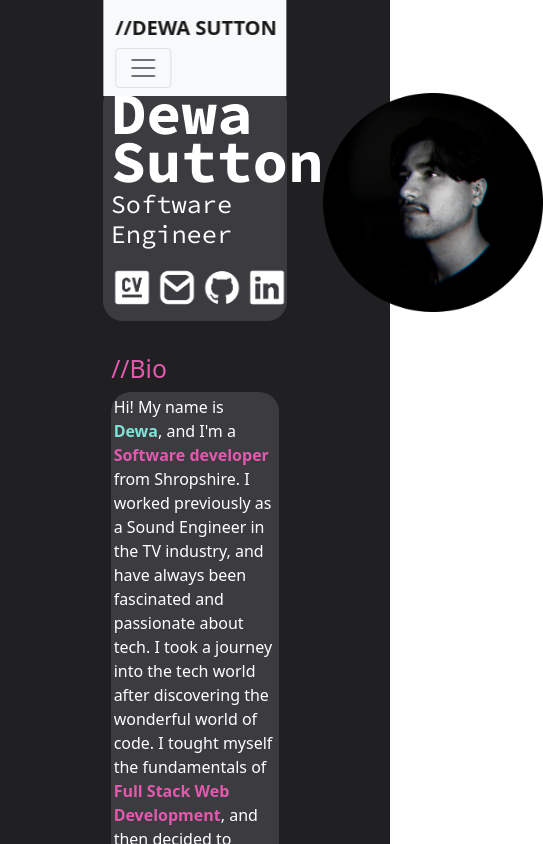
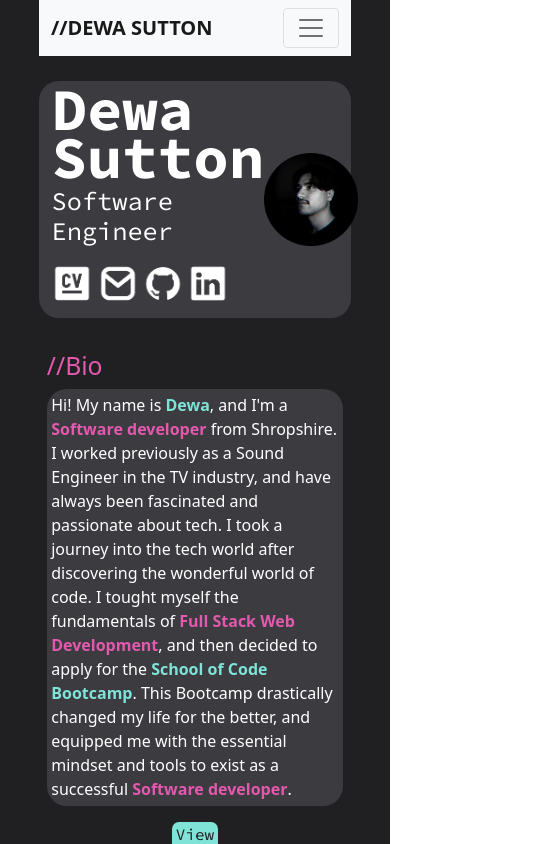
Before and after one commit to Dan-Sutton/portfolio-site, a React (Create React App) app: page / in a window 390 px wide. Shown: the top 844 px of the page, 543 px wide, since content can reach past the window. Built offline with nearby package versions, Linux system fonts and the light colour scheme.

Commit message:
fixed responsiveness

```diff
--- a/src/App.css
+++ b/src/App.css
@@ -20,4 +20,12 @@
   left: 50%;
   transform: translateX(-50%);
   z-index: 1;
+  position: fixed;
+  width: 47vw;
 }
+
+@media only screen and (max-width: 1026px) {
+  .navbar {
+    width: 80vw;
+  }
+}
--- a/src/components/Contact/contact.module.css
+++ b/src/components/Contact/contact.module.css
@@ -8,8 +8,9 @@
   margin-top: 10vh;
   display: grid;
   align-items: center;
-  width: 40vw;
-  margin-left: 3.5vw;
+  width: 90%;
+  margin-right: 5%;
+  margin-left: 5%;
 }
 
 .submit {
@@ -17,7 +18,7 @@
 }
 
 .contacthead {
-  margin-top: 10vh;
+  margin-top: 3%;
   color: white;
   display: grid;
   justify-items: flex-start;
@@ -41,3 +42,9 @@
   margin-bottom: 2%;
   margin-right: 20vw;
 }
+
+@media only screen and (max-width: 1026px) {
+  .body {
+    width: 80vw;
+  }
+}
--- a/src/components/Home/home.module.css
+++ b/src/components/Home/home.module.css
@@ -20,7 +20,6 @@
   font-weight: 400;
 }
 .profile {
-  margin-top: 7vh;
   height: 28vh;
   display: flex;
   justify-content: space-between;
@@ -34,8 +33,8 @@
 }
 
 .profileimage {
-  height: 26vh;
   width: auto;
+  height: 80%;
   margin-right: 4%;
 }
 
@@ -79,3 +78,17 @@
   width: 15%;
   font-family: var(--font);
 }
+
+@media only screen and (max-width: 1026px) {
+  .home {
+    width: 80vw;
+  }
+}
+
+@media only screen and (max-width: 567px) {
+  .profileimage {
+    width: 30%;
+    height: auto;
+    margin-right: 4%;
+  }
+}
--- a/src/components/NavBarNew/index.js
+++ b/src/components/NavBarNew/index.js
@@ -8,10 +8,6 @@ export default function NavbarNew({ setShowHome, setShowProjects }) {
       className="navbar"
       bg="light"
       expand="lg"
-      style={{
-        position: "fixed",
-        width: "47vw",
-      }}
     >
       <Container>
         <Navbar.Brand
--- a/src/components/Projects/projects.module.css
+++ b/src/components/Projects/projects.module.css
@@ -16,13 +16,14 @@
 }
 
 .projecthead {
+  margin-top: -9%;
   display: grid;
   align-items: center;
   width: 55%;
   margin-bottom: 5vh;
   background-color: var(--light-grey);
   border-radius: 20px;
-  width: 47vw;
+  width: 100%;
   height: 18vh;
 }
 
@@ -37,3 +38,9 @@
   margin-bottom: 2%;
   margin-right: 20vw;
 }
+
+@media only screen and (max-width: 1026px) {
+  .project {
+    width: 80vw;
+  }
+}
```
